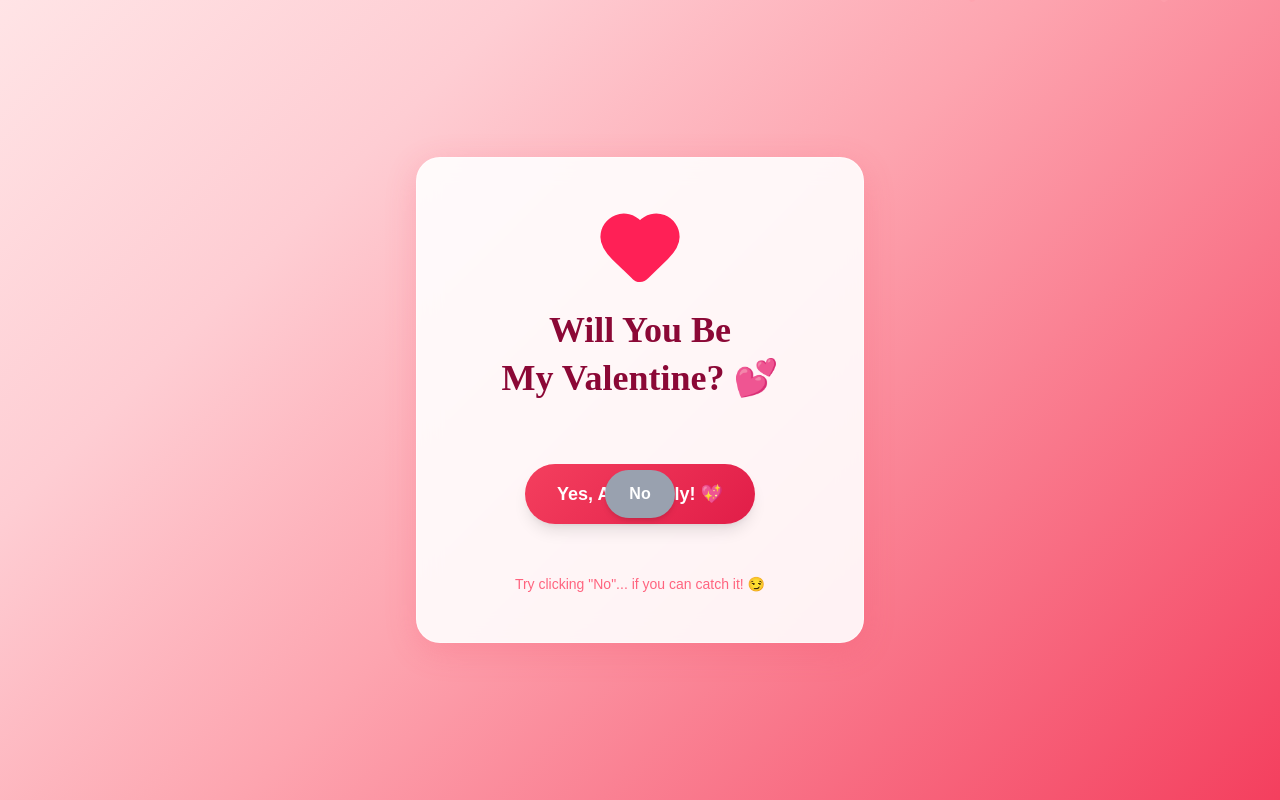
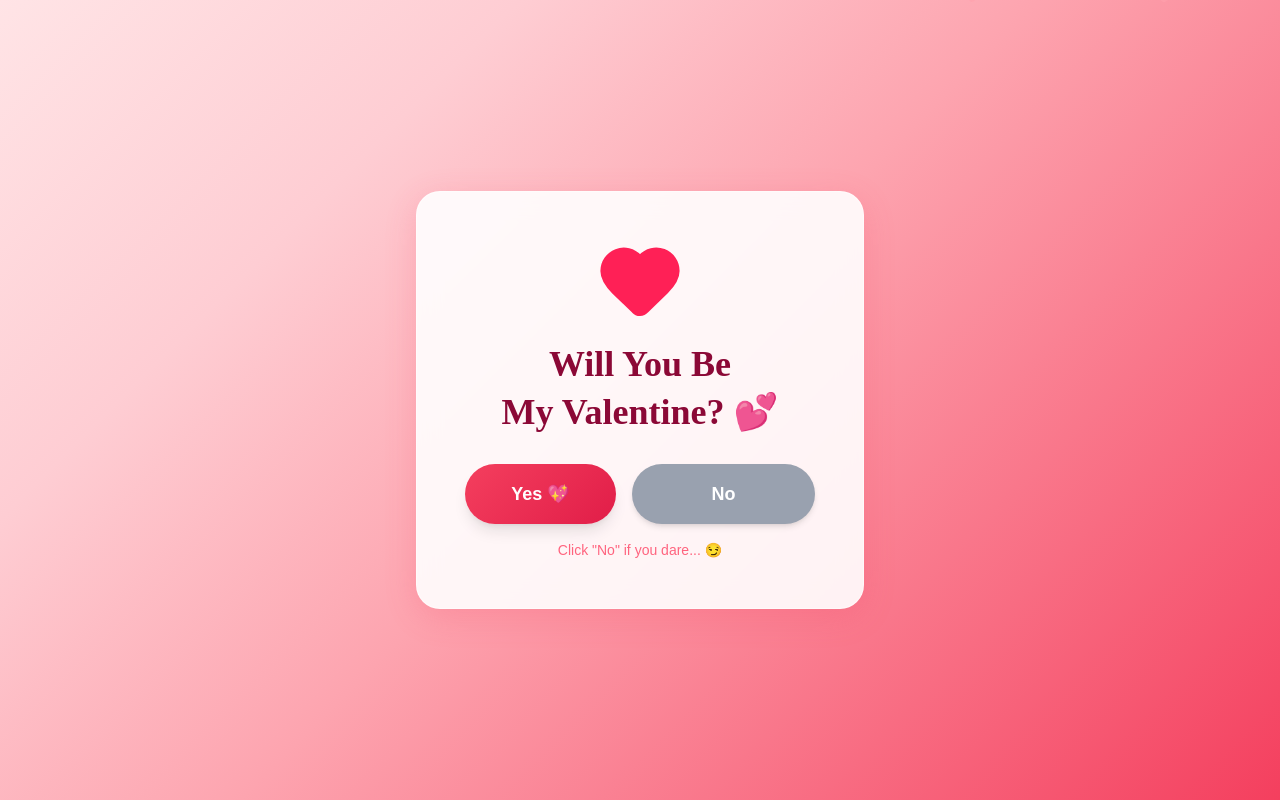
Before and after one commit to stromblack29/will-be-my-valentine, a Next.js app in the folder will-be-my-valentine/: page / in a window 1280 px wide. Built offline with nearby package versions, Linux system fonts and the light colour scheme.

Commit message:
chore: update button no / yes

```diff
--- a/will-be-my-valentine/app/page.tsx
+++ b/will-be-my-valentine/app/page.tsx
@@ -112,26 +112,28 @@ export default function Home() {
         </AnimatePresence>
 
         {/* Buttons container */}
-        <div className="relative h-32 flex items-center justify-center gap-4">
+        <div className="flex flex-row gap-4 w-full">
           {/* Yes button */}
-          <Link href="/yes">
+          <Link href="/yes" className="flex-1">
             <motion.button
-              whileHover={{ scale: 1.05 }}
-              whileTap={{ scale: 0.95 }}
-              className="btn-yes text-white font-bold py-4 px-8 rounded-full text-lg shadow-lg"
+              whileHover={{ scale: 1.02 }}
+              whileTap={{ scale: 0.98 }}
+              className="btn-yes text-white font-bold py-4 px-4 rounded-full text-lg shadow-lg w-full"
             >
-              Yes, Absolutely! 💖
+              Yes 💖
             </motion.button>
           </Link>
 
-          {/* No button - moves on hover/touch */}
+          {/* No button */}
           <motion.button
-            className="bg-gray-400 text-white font-bold py-3 px-6 rounded-full text-base shadow-md absolute"
-            style={{ x: noButtonPos.x, y: noButtonPos.y }}
-            onMouseEnter={moveNoButton}
-            onTouchStart={moveNoButton}
-            animate={{ x: noButtonPos.x, y: noButtonPos.y }}
-            transition={{ type: "spring", stiffness: 300, damping: 20 }}
+            whileHover={{ scale: 1.02 }}
+            whileTap={{ scale: 0.98 }}
+            className="flex-1 bg-gray-400 text-white font-bold py-4 px-4 rounded-full text-lg shadow-md"
+            onClick={() => {
+              setMessageIndex((prev) => (prev + 1) % sadMessages.length);
+              setShowMessage(true);
+              setTimeout(() => setShowMessage(false), 2000);
+            }}
           >
             No
           </motion.button>
@@ -139,7 +141,7 @@ export default function Home() {
 
         {/* Hint text */}
         <p className="text-rose-400 text-sm mt-4">
-          Try clicking &quot;No&quot;... if you can catch it! 😏
+          Click &quot;No&quot; if you dare... 😏
         </p>
       </motion.div>
     </div>
```
